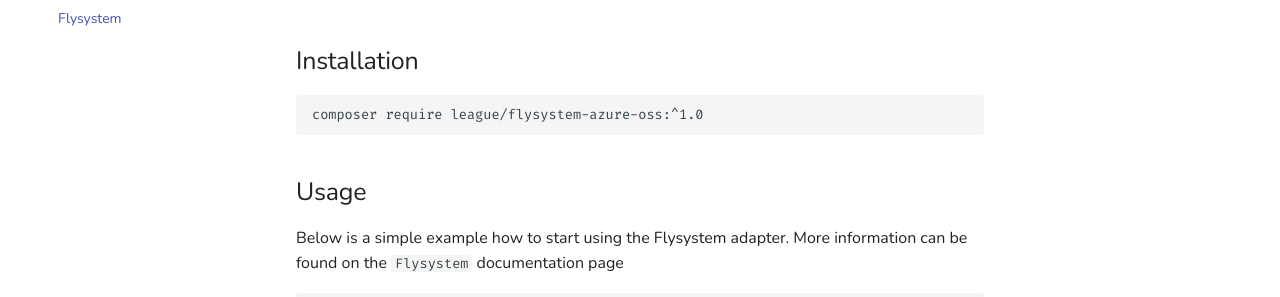
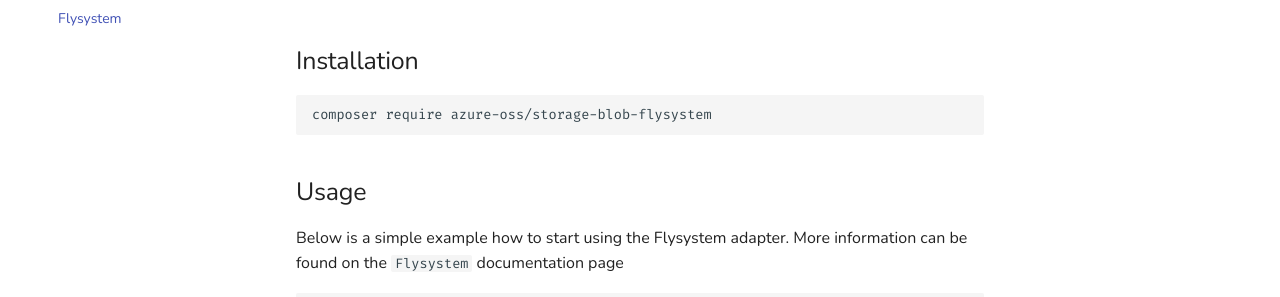
Before and after one commit to Azure-OSS/azure-oss.github.io, an MkDocs documentation site: the page built from docs/storage/flysystem.md, in a window 1280 px wide and 1029 px high. Shown: the part 227-524 px from the top of the window. Built offline with MkDocs 1.6.1 and Material for MkDocs 9.7.7, drawn with Linux system fonts in a browser that asks for light colours; nearby versions of some CDN libraries.

Commit message:
Updated install instructions

````diff
--- a/docs/storage/flysystem.md
+++ b/docs/storage/flysystem.md
@@ -6,7 +6,7 @@
 ## Installation
 
 ```shell
-composer require league/flysystem-azure-oss:^1.0
+composer require azure-oss/storage-blob-flysystem
 ```
 
 ## Usage
````
